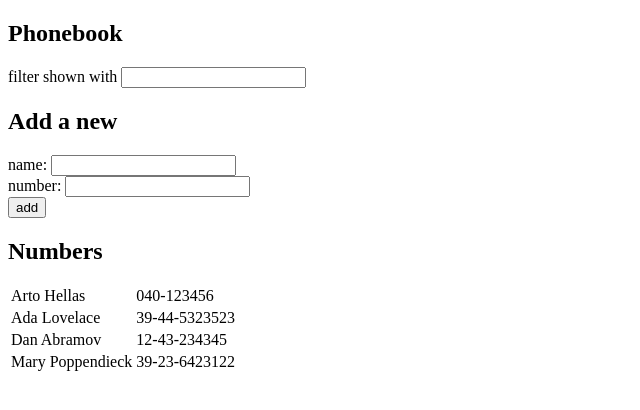
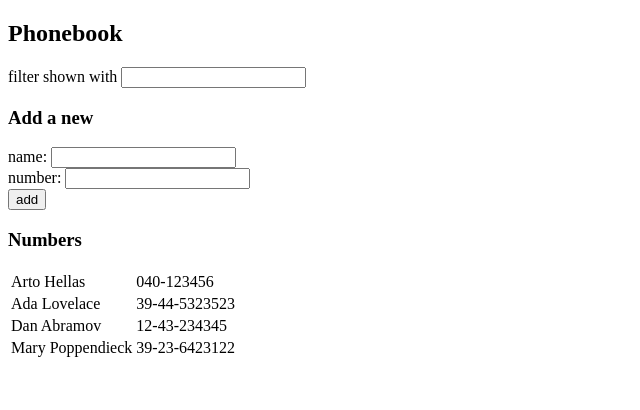
Before and after one commit to lanruo942/fullstackopen-exercises, a React (Create React App) app in the folder part2/phonebook/: page / in a window 1280 px wide. Shown: the top 410 px of the page, without its empty margins (0-640 px from the left). Built offline with nearby package versions, Linux system fonts and the light colour scheme.

Commit message:
complete part2/2.10

```diff
--- a/part2/phonebook/src/App.js
+++ b/part2/phonebook/src/App.js
@@ -2,11 +2,13 @@
  * @Author: Summer Lee
  * @Date: 2022-03-06 16:24:41
  * @LastEditors: Summer Lee
- * @LastEditTime: 2022-03-07 15:58:42
+ * @LastEditTime: 2022-03-07 16:19:35
  */
 import React, { useState } from 'react'
 import { nanoid } from 'nanoid'
-import Person from './components/Person'
+import Filter from './components/Filter'
+import PersonForm from './components/PersonForm'
+import Persons from './components/Persons'
 
 const App = () => {
   const [persons, setPersons] = useState([
@@ -74,22 +76,11 @@ const App = () => {
   return (
     <>
       <h2>Phonebook</h2>
-      <div>filter shown with <input onChange={handleNewSearch} /></div>
-      <h2>Add a new</h2>
-      <form onSubmit={addName}>
-        <div>name: <input value={newName} onChange={handleNameChange}/></div>
-        <div>number: <input value={newNumber} onChange={handleNumberChange} /></div>
-        <div><button type="submit">add</button></div>
-      </form>
-      <h2>Numbers</h2>
-      <table>
-        <tbody>
-          {results.length
-            ? results.map(result => <Person key={result.id} person={result} />)
-            : persons.map(person => <Person key={person.id} person={person} />)
-          }
-        </tbody>
-      </table>
+      <Filter handleNewSearch={handleNewSearch} />
+      <h3>Add a new</h3>
+      <PersonForm addName={addName} newName={newName} newNumber={newNumber} handleNameChange={handleNameChange} handleNumberChange={handleNumberChange} />
+      <h3>Numbers</h3>
+      <Persons persons={persons} results={results} />
     </>
   )
 }
--- /dev/null
+++ b/part2/phonebook/src/components/Filter.js
@@ -0,0 +1,13 @@
+/*
+ * @Author: Summer Lee
+ * @Date: 2022-03-07 16:07:47
+ * @LastEditors: Summer Lee
+ * @LastEditTime: 2022-03-07 16:17:22
+ */
+import React from 'react'
+
+const Filter = ({ handleNewSearch }) => (
+	<div>filter shown with <input onChange={handleNewSearch} /></div>
+)
+
+export default Filter
--- a/part2/phonebook/src/components/Person.js
+++ /dev/null
@@ -1,16 +0,0 @@
-/*
- * @Author: Summer Lee
- * @Date: 2022-03-07 12:33:35
- * @LastEditors: Summer Lee
- * @LastEditTime: 2022-03-07 14:31:39
- */
-import React from 'react'
-
-const Person = ({ person }) => (
-	<tr>
-		<td>{person.name}</td>
-		<td>{person.number}</td>
-	</tr>
-)
-
-export default Person
--- /dev/null
+++ b/part2/phonebook/src/components/PersonForm.js
@@ -0,0 +1,17 @@
+/*
+ * @Author: Summer Lee
+ * @Date: 2022-03-07 16:08:00
+ * @LastEditors: Summer Lee
+ * @LastEditTime: 2022-03-07 16:20:32
+ */
+import React from 'react'
+
+const PersonForm = (props) => (
+	<form onSubmit={props.addName}>
+		<div>name: <input value={props.newName} onChange={props.handleNameChange}/></div>
+		<div>number: <input value={props.newNumber} onChange={props.handleNumberChange} /></div>
+		<div><button type="submit">add</button></div>
+	</form>
+)
+
+export default PersonForm
--- /dev/null
+++ b/part2/phonebook/src/components/Persons.js
@@ -0,0 +1,27 @@
+/*
+ * @Author: Summer Lee
+ * @Date: 2022-03-07 12:33:35
+ * @LastEditors: Summer Lee
+ * @LastEditTime: 2022-03-07 16:06:37
+ */
+import React from 'react'
+
+const Person = ({ person }) => (
+	<tr>
+		<td>{person.name}</td>
+		<td>{person.number}</td>
+	</tr>
+)
+
+const Persons = ({ persons, results }) => (
+	<table>
+		<tbody>
+			{results.length
+				? results.map(result => <Person key={result.id} person={result} />)
+				: persons.map(person => <Person key={person.id} person={person} />)
+			}
+		</tbody>
+	</table>
+)
+
+export default Persons
```
